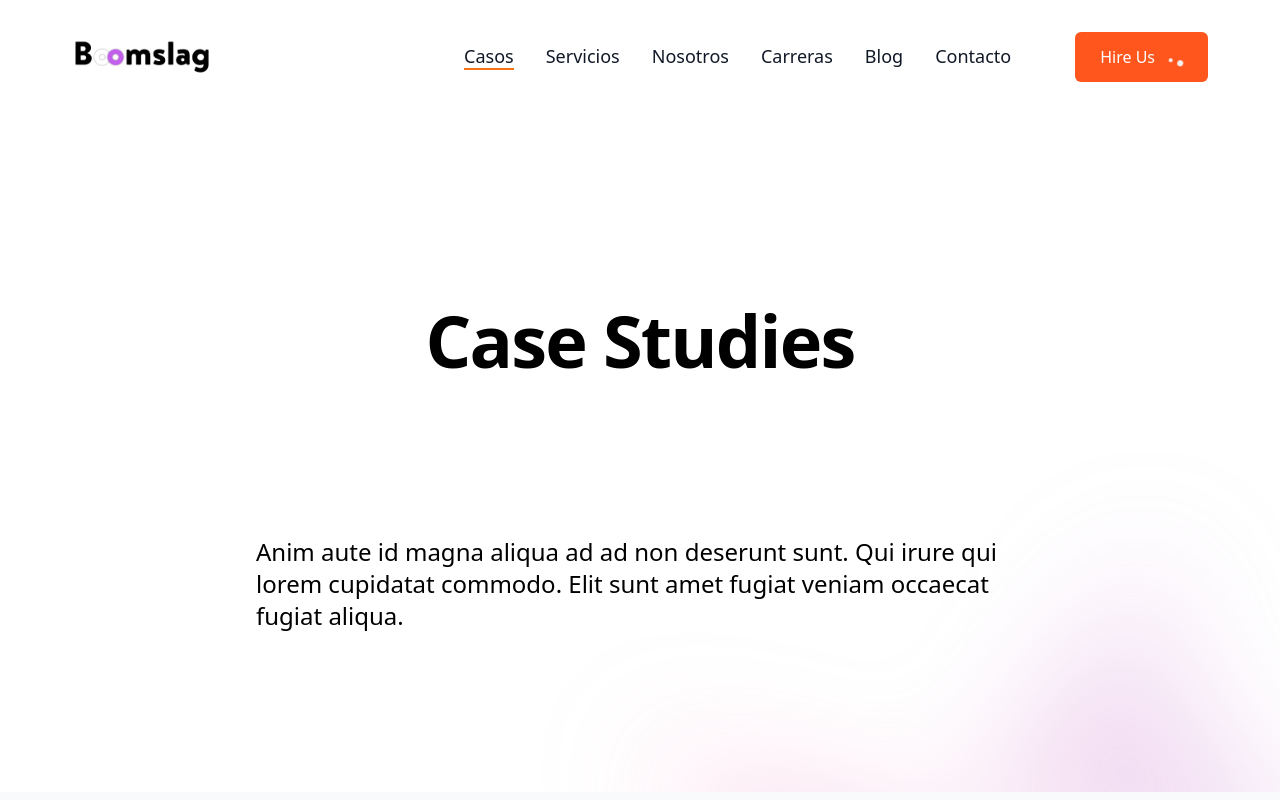
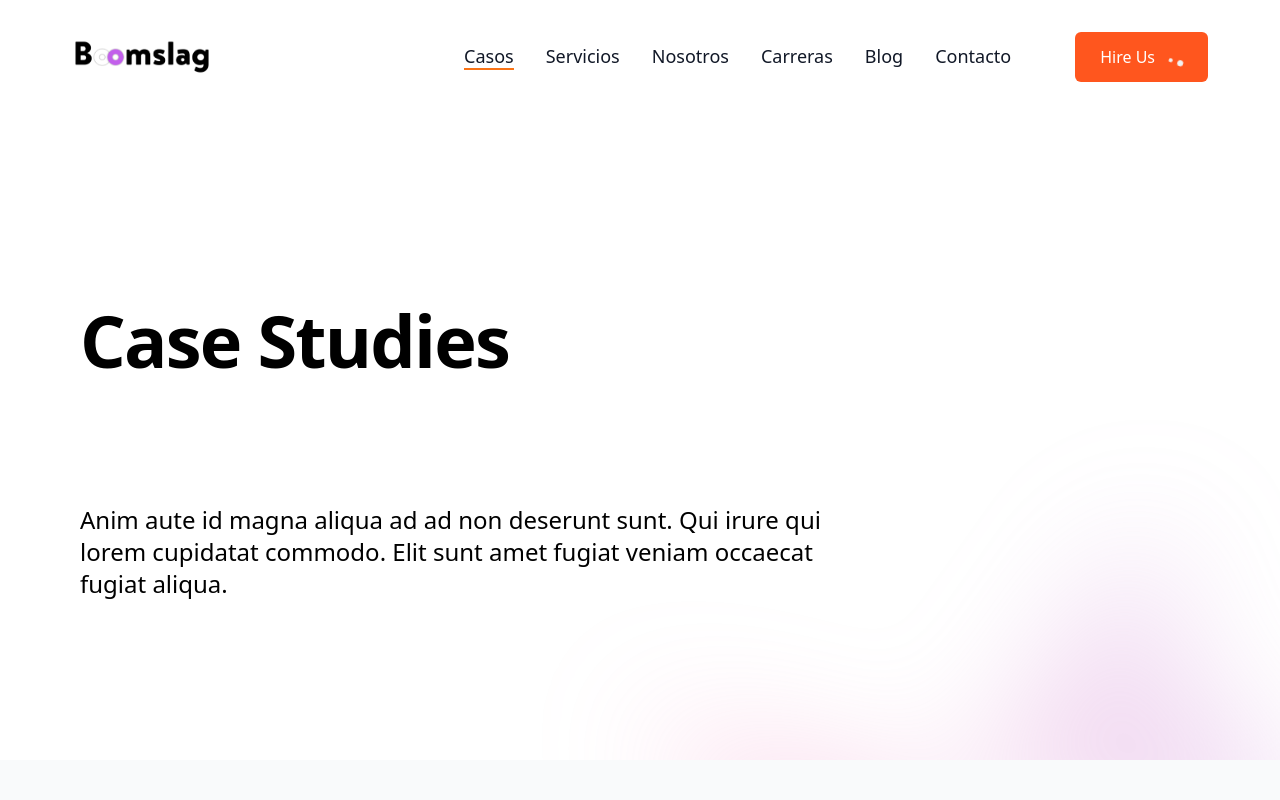
Before and after one commit to RdzYogi/marketing, a React (Create React App) app: page /casos in a window 1280 px wide. Shown: the top 800 px of the page. Built offline with nearby package versions, Linux system fonts and the light colour scheme.

Commit message:
formated header for case page

```diff
--- a/src/components/cases/Header.js
+++ b/src/components/cases/Header.js
@@ -9,10 +9,10 @@ function Header() {
   return (
     <main>
         <div className="relative px-6 lg:px-8">
-          <div className="mx-auto max-w-3xl xl-pt-40 pt-20 pb-32 sm:pt-48 sm:pb-40">
+          <div className="mx-auto max-w-full xl:mx-12 xl-pt-40 pt-20 pb-32 sm:pt-48 sm:pb-40">
             <div>
               <div>
-                <h1 className="text-4xl font-bold tracking-tight pb-24 sm:text-center sm:text-7xl">
+                <h1 className="text-4xl font-bold tracking-tight pb-16 sm:text-7xl">
                   Case Studies
                 </h1>
                 <p className="mt-16 text-2xl max-w-3xl leading-8 text-black ">
```
